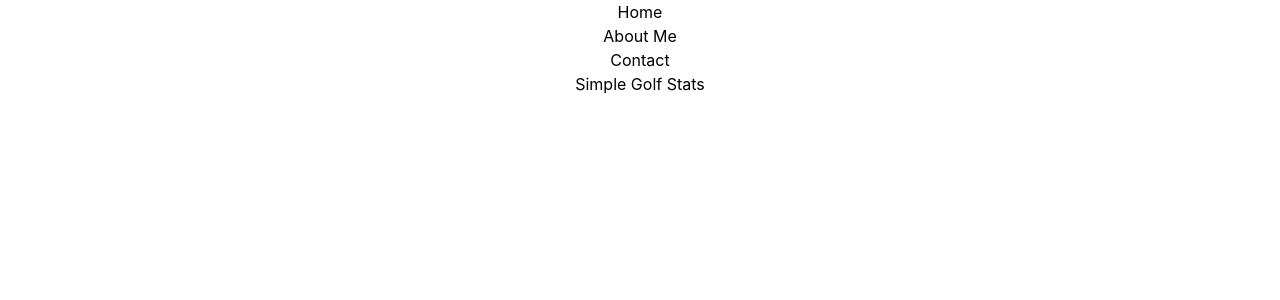
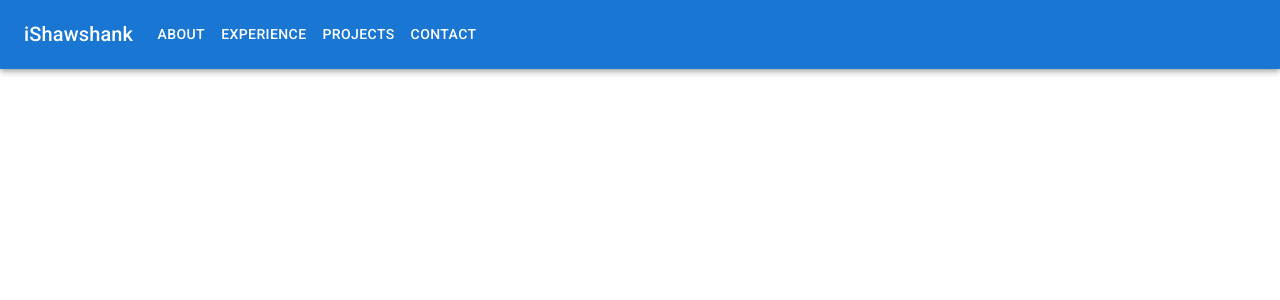
Before and after one commit to iShawshank/ishawshank.github.io, a React (Create React App) app: page / in a window 1280 px wide. Shown: the top 300 px of the page. Built offline with nearby package versions, Linux system fonts and the light colour scheme.

Commit message:
initial additon of material

```diff
--- a/package.json
+++ b/package.json
@@ -4,6 +4,11 @@
   "homepage": "https://ishawshank.github.io/",
   "private": true,
   "dependencies": {
+    "@emotion/react": "^11.9.0",
+    "@emotion/styled": "^11.8.1",
+    "@fontsource/roboto": "^4.5.5",
+    "@mui/icons-material": "^5.6.1",
+    "@mui/material": "^5.6.1",
     "@testing-library/jest-dom": "^5.16.4",
     "@testing-library/react": "^13.0.1",
     "@testing-library/user-event": "^13.5.0",
--- a/public/index.html
+++ b/public/index.html
@@ -15,6 +15,10 @@
       user's mobile device or desktop. See https://developers.google.com/web/fundamentals/web-app-manifest/
     -->
     <link rel="manifest" href="%PUBLIC_URL%/manifest.json" />
+    <link
+      rel="stylesheet"
+      href="https://fonts.googleapis.com/css?family=Roboto:300,400,500,700&display=swap"
+    />
     <!--
       Notice the use of %PUBLIC_URL% in the tags above.
       It will be replaced with the URL of the `public` folder during the build.
@@ -24,7 +28,7 @@
       work correctly both with client-side routing and a non-root public URL.
       Learn how to configure a non-root public URL by running `npm run build`.
     -->
-    <title>React App</title>
+    <title>Kevin Shaw</title>
   </head>
   <body>
     <noscript>You need to enable JavaScript to run this app.</noscript>
--- a/src/App.tsx
+++ b/src/App.tsx
@@ -1,5 +1,4 @@
-import React from 'react';
-import logo from './logo.svg';
+import * as React from 'react';
 import './App.css';
 import DefaultLayout from './components/DefaultLayout';
 
--- a/src/components/DefaultHeader.tsx
+++ b/src/components/DefaultHeader.tsx
@@ -1,16 +1,102 @@
-import React from 'react';
+import * as React from 'react';
+import AppBar from '@mui/material/AppBar';
+import Box from '@mui/material/Box';
+import Toolbar from '@mui/material/Toolbar';
+import Typography from '@mui/material/Typography';
+import Menu from '@mui/material/Menu';
+import Container from '@mui/material/Container';
+import Button from '@mui/material/Button';
+import MenuItem from '@mui/material/MenuItem';
+import IconButton from '@mui/material/IconButton';
+import MenuIcon from '@mui/icons-material/Menu';
 
-export default class DefaultHeader extends React.Component {
-  render() {
-    return (
-      <div className="default-header w-full">
-        <ul className="grid">
-          <li>Home</li>
-          <li>About Me</li>
-          <li>Contact</li>
-          <li>Simple Golf Stats</li>
-        </ul>
-      </div>
-    )
-  }
+const pages = ['About', 'Experience', 'Projects', 'Contact'];
+const nickname = 'iShawshank';
+
+const DefaultHeader = () => {
+
+  const [anchorElNav, setAnchorElNav] = React.useState<null | HTMLElement>(null);
+
+  const handleOpenNavMenu = (event: React.MouseEvent<HTMLElement>) => {
+    setAnchorElNav(event.currentTarget);
+  };
+
+  const handleCloseNavMenu = () => {
+    setAnchorElNav(null);
+  };
+
+  return (
+      <AppBar position="static">
+      <Container maxWidth="xl">
+        <Toolbar disableGutters>
+          <Typography
+            variant="h6"
+            noWrap
+            component="div"
+            sx={{ mr: 2, display: { xs: 'none', md: 'flex' } }}
+          >
+            { nickname }
+          </Typography>
+
+          <Box sx={{ flexGrow: 1, display: { xs: 'flex', md: 'none' } }}>
+            <IconButton
+                size="large"
+                aria-label="account of current user"
+                aria-controls="menu-appbar"
+                aria-haspopup="true"
+                onClick={handleOpenNavMenu}
+                color="inherit"
+              >
+                <MenuIcon />
+              </IconButton>
+            <Menu
+              id="menu-appbar"
+              anchorEl={anchorElNav}
+              anchorOrigin={{
+                vertical: 'bottom',
+                horizontal: 'left',
+              }}
+              keepMounted
+              transformOrigin={{
+                vertical: 'top',
+                horizontal: 'left',
+              }}
+              open={Boolean(anchorElNav)}
+              onClose={handleCloseNavMenu}
+              sx={{
+                display: { xs: 'block', md: 'none' },
+              }}
+            >
+              {pages.map((page) => (
+                <MenuItem key={page} onClick={handleCloseNavMenu}>
+                  <Typography textAlign="center">{page}</Typography>
+                </MenuItem>
+              ))}
+            </Menu>
+          </Box>
+          <Typography
+            variant="h6"
+            noWrap
+            component="div"
+            sx={{ flexGrow: 1, display: { xs: 'flex', md: 'none' } }}
+          >
+            { nickname }
+          </Typography>
+          <Box sx={{ flexGrow: 1, display: { xs: 'none', md: 'flex' } }}>
+            {pages.map((page) => (
+              <Button
+                key={page}
+                onClick={handleCloseNavMenu}
+                sx={{ my: 2, color: 'white', display: 'block' }}
+              >
+                {page}
+              </Button>
+            ))}
+          </Box>
+        </Toolbar>
+      </Container>
+    </AppBar>
+  )
 }
+
+export default DefaultHeader;
--- a/src/components/DefaultLayout.tsx
+++ b/src/components/DefaultLayout.tsx
@@ -1,12 +1,12 @@
 import React from "react";
 import DefaultHeader from "./DefaultHeader";
 
-export default class DefaultLayout extends React.Component {
-  render() {
-    return (
-      <div className="w-full min-h-screen">
-        <DefaultHeader />
-      </div>
-    )
-  }
+const DefaultLayout = () => {
+  return (
+    <div className="w-full min-h-screen">
+      <DefaultHeader />
+    </div>
+  )
 }
+
+export default DefaultLayout;
```
Also changed, not shown: 1 other file (tests, documents, lock files or other folders).
